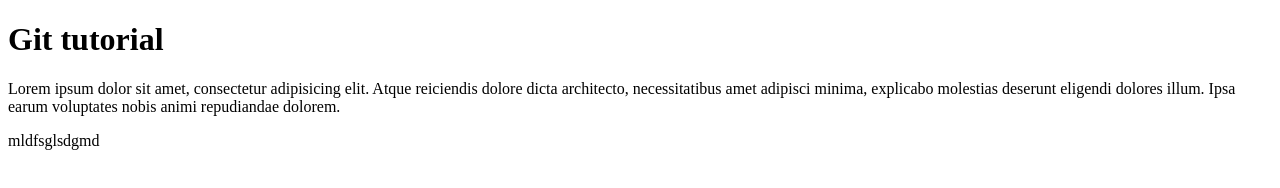
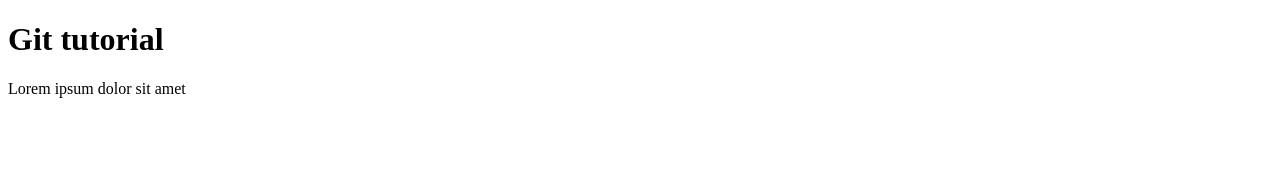
Before and after one commit to VladShima14/test, a plain HTML site: page index.html in a window 1280 px wide. Drawn offline with Linux system fonts and the light colour scheme.

Commit message:
four commit

```diff
--- a/index.html
+++ b/index.html
@@ -7,7 +7,7 @@
 </head>
 <body>
     <h1>Git tutorial</h1>
-    <p>Lorem ipsum dolor sit amet, consectetur adipisicing elit. Atque reiciendis dolore dicta architecto, necessitatibus amet adipisci minima, explicabo molestias deserunt eligendi dolores illum. Ipsa earum voluptates nobis animi repudiandae dolorem.</p>
-    <p>mldfsglsdgmd</p>
+    <p>Lorem ipsum dolor sit amet</p>
+
 </body>
 </html>
```
